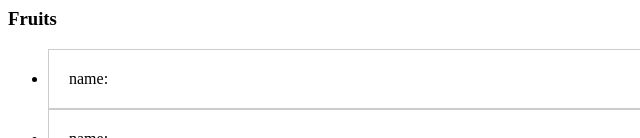
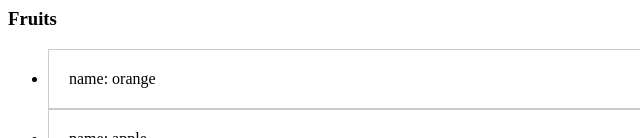
Before and after one commit to niba1122/html-cfa, a website built with Vite: page index.html in a window 1280 px wide. Shown: the part 814-952 px from the top of the page, 0-640 px from the left. Built offline with nearby package versions, Linux system fonts and the light colour scheme.

Commit message:
Refactor

```diff
--- a/index.html
+++ b/index.html
@@ -38,13 +38,13 @@
     <h3>Fruits</h3>
     <ul>
       <li data-b-for-each="$.tableGroup1.fruits">
-        name: <dxsl-value-of select="$.name"></dxsl-value-of>
+        name: <span data-b-value-of="$.name"></span>
       </li>
     </ul>
     <h3>Animals</h3>
     <ul>
       <li data-b-for-each="$.tableGroup1.animals">
-        name: <dxsl-value-of select="$.name"></dxsl-value-of>
+        name: <span data-b-value-of="$.name"></span>
       </li>
     </ul>
     <div id="app"></div>
--- a/src/b-attrs.ts
+++ b/src/b-attrs.ts
@@ -53,18 +53,30 @@ function extractDataByJSExpr(data: any, exprs: string[]): { $: any; $root: any }
   };
 }
 
+const ATTR_FOR_EACH = 'data-b-for-each';
+const ATTR_FOR_EACH_CLONED = 'data-b-for-each-cloned';
+const ATTR_FOR_EACH_INDEX = 'data-b-for-each-index';
+const ATTR_VALUE_OF = 'data-b-value-of';
+
+function is(element: Element, attr: string) {
+  return element.getAttribute(attr) !== null;
+}
+
+function toSelector(attrs: string[]): string {
+  return attrs.map(attr => `[${attr}]`).join(',');
+}
+
 function getContextExprs(element: Element): string[] {
   function _get(_element: Element): string[] {
-    const next = _element.parentElement?.closest<HTMLElement>('[data-b-for-each], [data-b-for-each-cloned]');
+    const next = _element.parentElement?.closest<HTMLElement>(toSelector([ATTR_FOR_EACH, ATTR_FOR_EACH_CLONED]));
     if (next) {
       let contextExpr: string | undefined;
-      if (typeof next.dataset.bForEach === 'string') {
-        const base = next.dataset.bForEach;
-        // const index = Number(next.getAttribute('data-b-index'));
+      if (is(next, ATTR_FOR_EACH)) {
+        const base = next.getAttribute(ATTR_FOR_EACH) ?? '';
         contextExpr = `${base}[0]`;
-      } else if (typeof next.dataset.bForEachCloned === 'string') {
-        const base = next.dataset.bForEachCloned;
-        const index = Number(next.getAttribute('data-b-index'));
+      } else if (is(next, ATTR_FOR_EACH_CLONED)) {
+        const base = next.getAttribute(ATTR_FOR_EACH_CLONED) ?? '';
+        const index = Number(next.getAttribute(ATTR_FOR_EACH_INDEX));
         contextExpr = `${base}[${index}]`;
       }
       if (contextExpr) {
@@ -77,21 +89,16 @@ function getContextExprs(element: Element): string[] {
 }
 
 function render(root: Element) {
-  [...root.querySelectorAll('[data-b-for-each-cloned]')].forEach((element) => element.remove());
-  [...root.querySelectorAll<HTMLElement>('[data-b-value-of], [data-b-for-each], [data-b-for-each-cloned]')]
+  [...root.querySelectorAll(toSelector([ATTR_FOR_EACH_CLONED]))].forEach((element) => element.remove());
+  [...root.querySelectorAll<HTMLElement>(toSelector([ATTR_VALUE_OF, ATTR_FOR_EACH, ATTR_FOR_EACH_CLONED]))]
     .forEach((element) => {
-      if (element.dataset.bValueOf !== undefined) {
-        const expr = element.dataset.bValueOf ?? '';
+      if (is(element, ATTR_VALUE_OF)) {
+        const expr = element.getAttribute(ATTR_VALUE_OF) ?? '';
         const contextExprs = getContextExprs(element);
-        try {
-          element.textContent = extractDataByJSExpr(data, [...contextExprs, expr]).$;
-        } catch {
-
-        }
-      } else if (element.dataset.bForEach !== undefined) {
+        element.textContent = extractDataByJSExpr(data, [...contextExprs, expr]).$;
+      } else if (is(element, ATTR_FOR_EACH)) {
         const contextExprs = getContextExprs(element);
-        const expr = element.dataset.bForEach ?? '';
-
+        const expr = element.getAttribute(ATTR_FOR_EACH) ?? '';
         const d = extractDataByJSExpr(data, [...contextExprs, expr]).$;
 
         const copiedElements = [...Array.isArray(d) ? d : []]
@@ -99,9 +106,9 @@ function render(root: Element) {
           .slice(1)
           .map(i => {
             const copiedElement = element.cloneNode(true) as HTMLElement;
-            copiedElement.setAttribute('data-b-for-each-cloned', copiedElement.dataset.bForEach ?? '')
-            delete copiedElement.dataset.bForEach;
-            copiedElement.setAttribute('data-b-index', `${i}`);
+            copiedElement.setAttribute(ATTR_FOR_EACH_CLONED, copiedElement.getAttribute(ATTR_FOR_EACH) ?? '')
+            copiedElement.removeAttribute(ATTR_FOR_EACH);
+            copiedElement.setAttribute(ATTR_FOR_EACH_INDEX, `${i}`);
             return copiedElement;
           });
 
```
